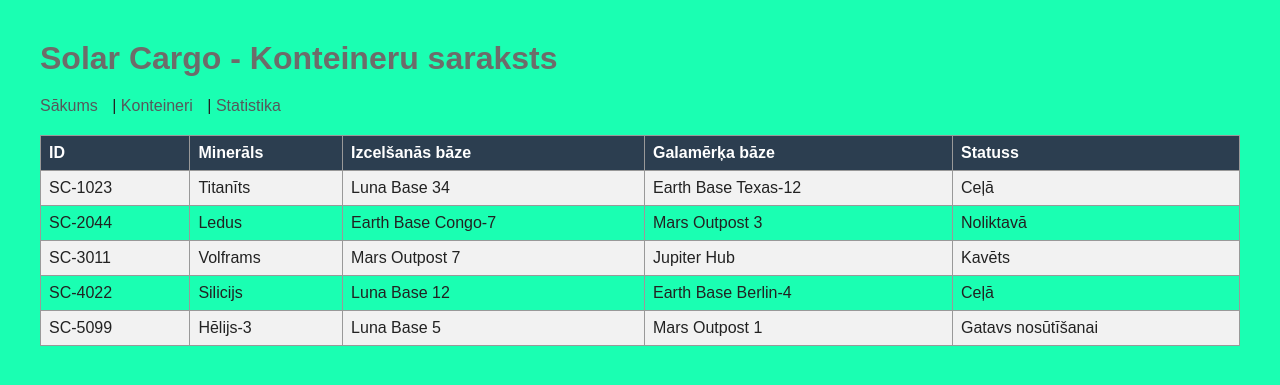
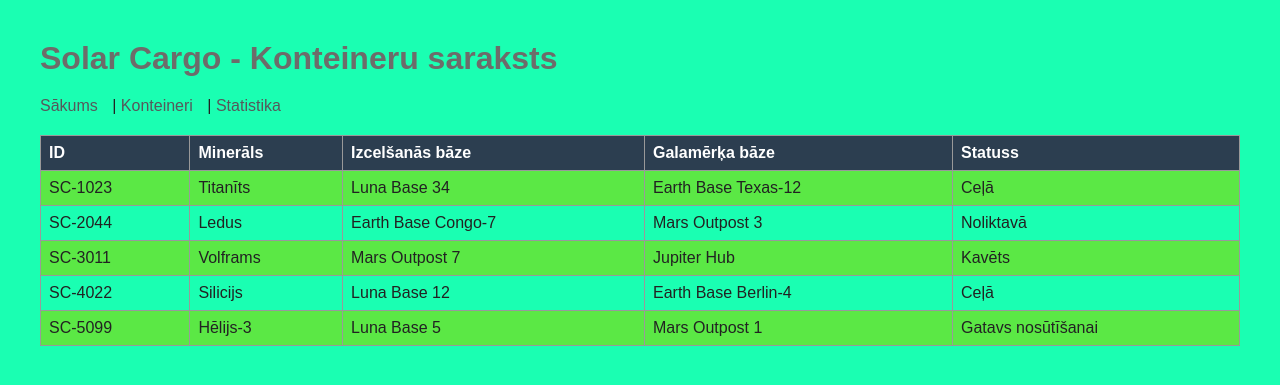
Before and after one commit to Gosha2251/Solar-Cargo, a PHP site: page /konteineri.html in a window 1280 px wide. Shown: the top 385 px of the page. Run offline with PHP 8.4, Linux system fonts and the light colour scheme.

Commit message:
small style fix

```diff
--- a/style.css
+++ b/style.css
@@ -52,7 +52,7 @@ th {
 }
 
 tr:nth-child(even) {
-    background-color: #f2f2f2;
+    background-color: #5be845;
 }
 
 nav {
```
